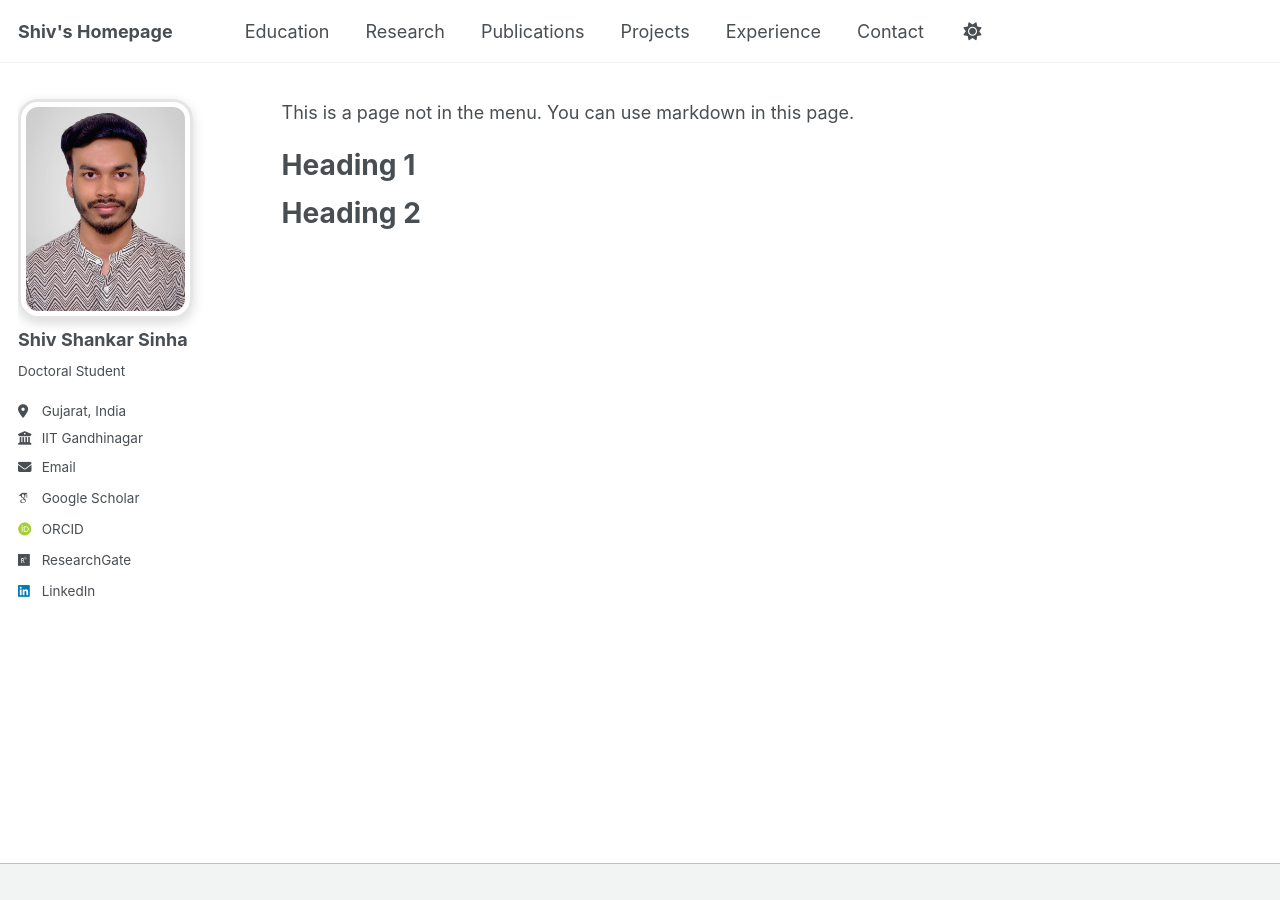
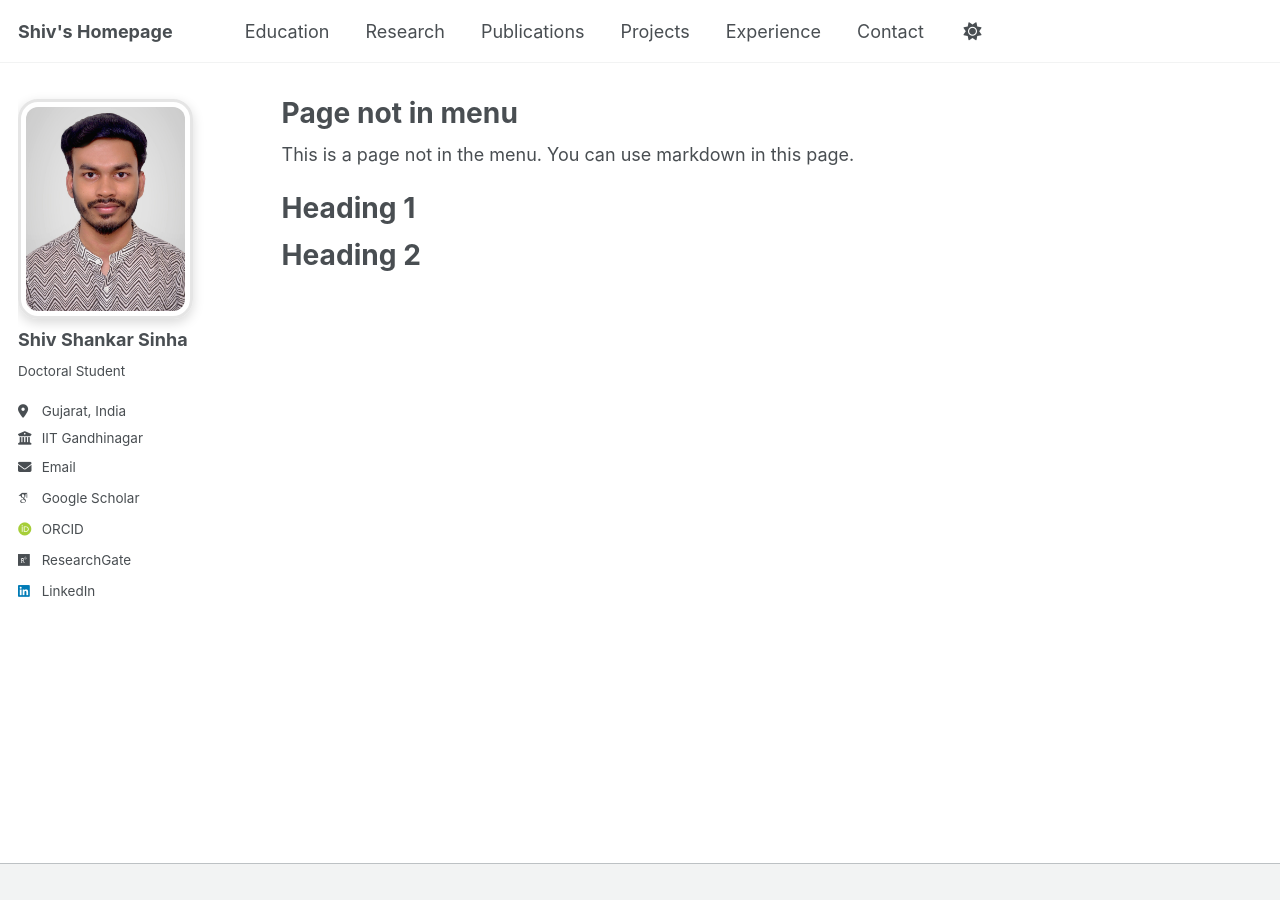
Before and after one commit to shivshankar-sinha/shivshankar-sinha.github.io, a Jekyll site: the page built from _pages/non-menu-page.md, in a window 1280 px wide. Built offline with Jekyll 4.4.1, drawn with Linux system fonts in a browser that asks for light colours; some web fonts are replaced; a script bundle is joined from its source files by our own code; library files that are not in the unit come from our copies.

Commit message:
Update main.scss

```diff
--- a/assets/css/main.scss
+++ b/assets/css/main.scss
@@ -91,12 +91,3 @@ hr {
     border-top: 2px dashed #d6d6d6;
     margin: 25px 0;
 }
-/* Remove top gap below navbar */
-.page__content {
-  margin-top: 0 !important;
-  padding-top: 0 !important;
-}
-
-h1.page__title {
-  display: none !important;
-}
```
